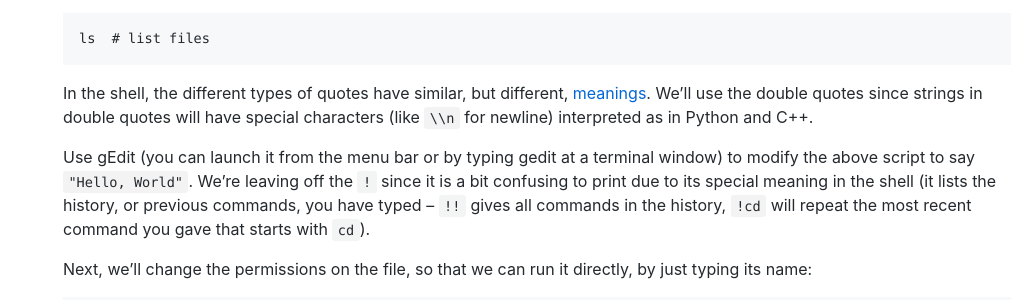
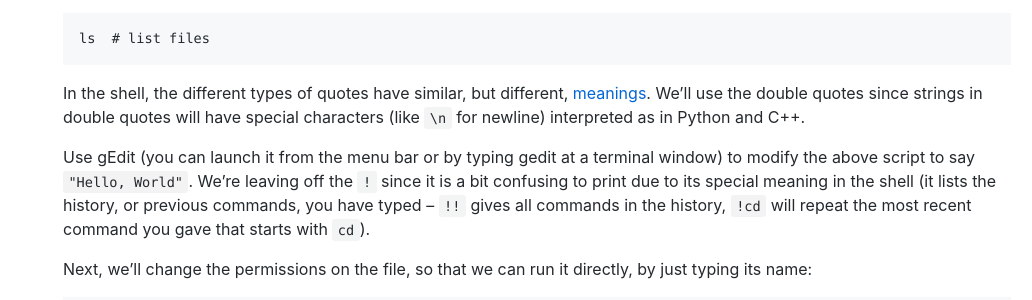
Before and after one commit to maryash/maryash.github.io, a Jekyll site: the page built from 127/lab_06.md, in a window 1280 px wide and 900 px high, scrolled down 5547 px. Shown: the part 150-450 px from the top of the window, without its empty margins (119-1151 px from the left). Built offline with Jekyll 4.4.1, drawn with Linux system fonts in a browser that asks for light colours; comment, search, counter and statistics services are not loaded.

Commit message:
Update lab_06.md

```diff
--- a/127/lab_06.md
+++ b/127/lab_06.md
@@ -182,7 +182,7 @@ Looking at this script line-by-line:
         ls  # list files
 
 
-    In the shell, the different types of quotes have similar, but different, [meanings](https://www.gnu.org/software/bash/manual/html_node/Double-Quotes.html). We'll use the double quotes since strings in double quotes will have special characters (like `\\n` for newline) interpreted as in Python and C++.
+    In the shell, the different types of quotes have similar, but different, [meanings](https://www.gnu.org/software/bash/manual/html_node/Double-Quotes.html). We'll use the double quotes since strings in double quotes will have special characters (like `\n` for newline) interpreted as in Python and C++.
 
     Use gEdit (you can launch it from the menu bar or by typing gedit at a terminal window) to modify the above script to say `"Hello, World"`. We're leaving off the `!` since it is a bit confusing to print due to its special meaning in the shell (it lists the history, or previous commands, you have typed -- `!!` gives all commands in the history, `!cd` will repeat the most recent command you gave that starts with `cd`).
 
```
